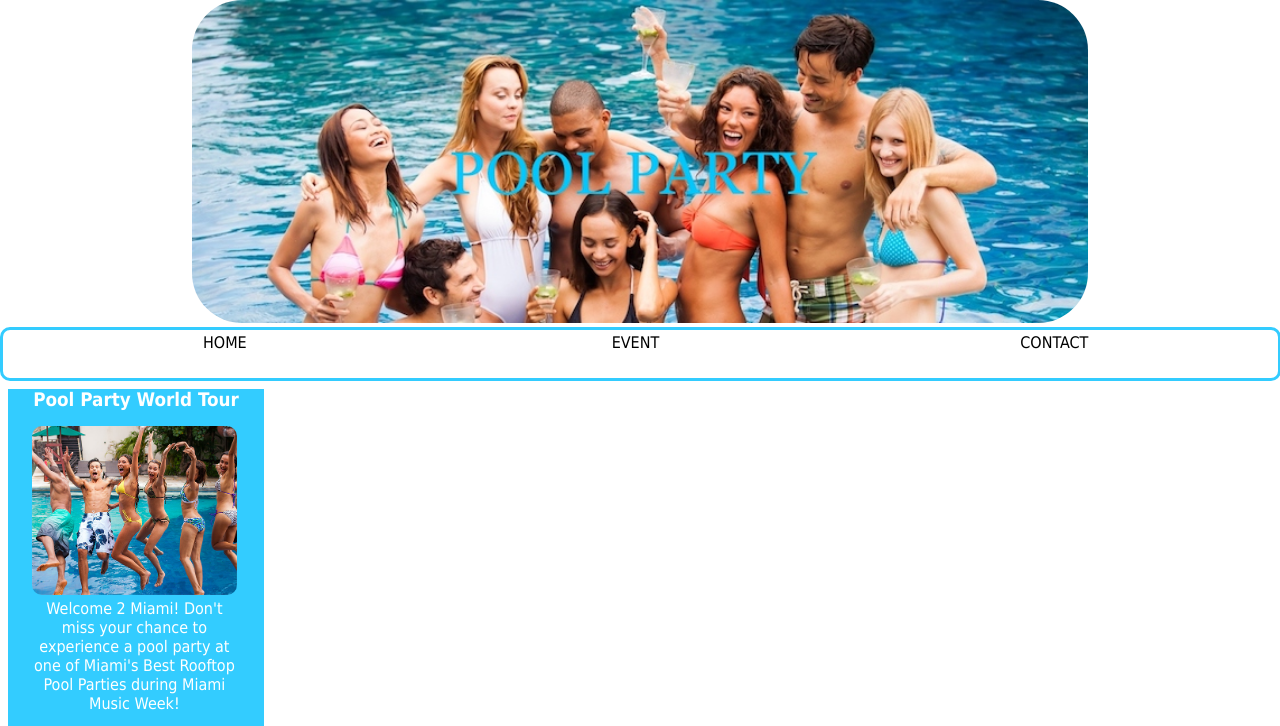
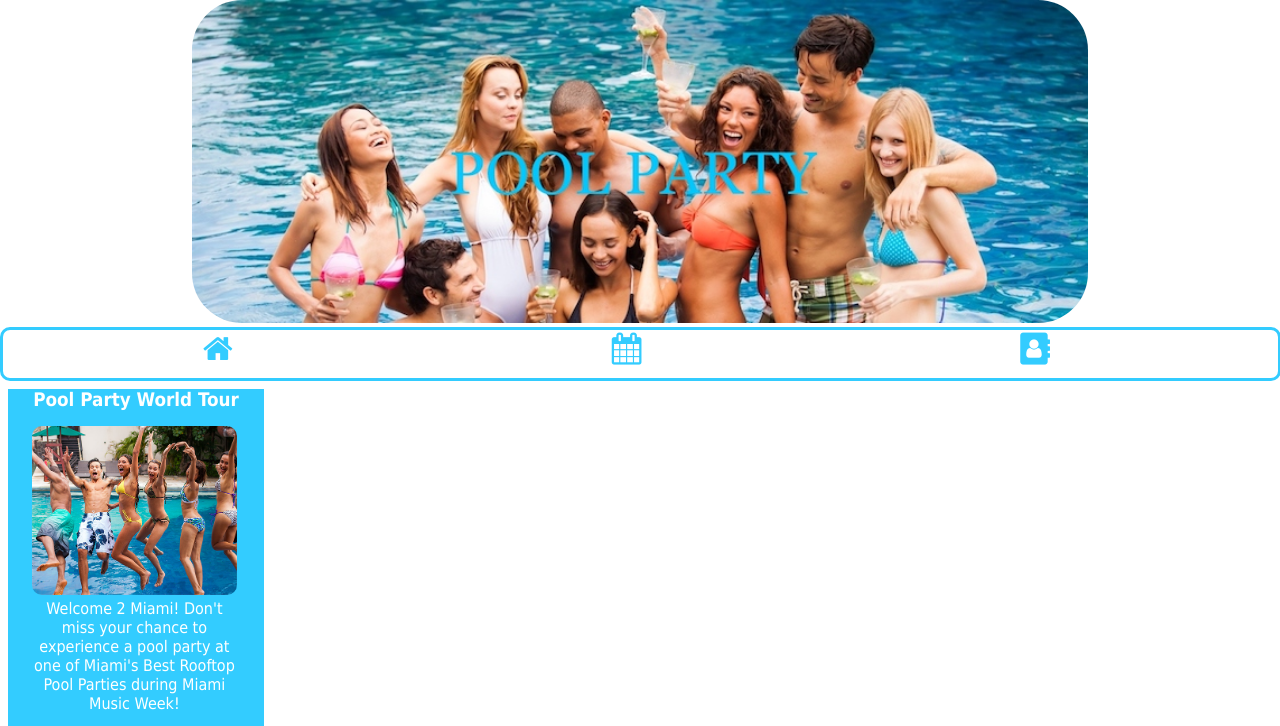
Before and after one commit to kevindesert/Pool-Party, a plain HTML site: page contact.html in a window 1280 px wide. Shown: the top 726 px of the page. Drawn offline with Linux system fonts and the light colour scheme.

Commit message:
adding icon folder in all html pages

```diff
--- a/contact.html
+++ b/contact.html
@@ -4,6 +4,7 @@
     <meta charset="utf-8">
     <title>Pool Party</title>
     <link rel="stylesheet" media="screen" href="css/style.css">
+    <link rel="stylesheet" href="font-awesome-4.7.0/css/font-awesome.min.css">
   </head>
   <body>
 
@@ -26,9 +27,9 @@
 
 <nav>
   <ul>
-    <li><a href="index.html">HOME</a></li>
-    <li><a href="event.html">EVENT</a></li>
-    <li><a href="contact.html">CONTACT</a></li>
+    <li><a href="index.html"><i class="fa fa-home fa-2x" aria-hidden="true"></i></a></li>
+    <li><a href="event.html"><i class="fa fa-calendar fa-2x" aria-hidden="true"></i></a></li>
+    <li><a href="contact.html"><i class="fa fa-address-book fa-2x" aria-hidden="true"></i></a></li>
   </ul>
 </nav>
 
--- a/css/style.css
+++ b/css/style.css
@@ -70,9 +70,8 @@ nav ul li a
 {
   text-decoration: none;
   text-align: center;
-  color: black;
+  color: #33CCFF;
 }
-
 /*END OF THE NAV BAR RULES AND THE FOOTER RULES*/
 
 
```
Also changed, not shown: event.html (+4 -3 lines), index.html (+4 -3 lines).
